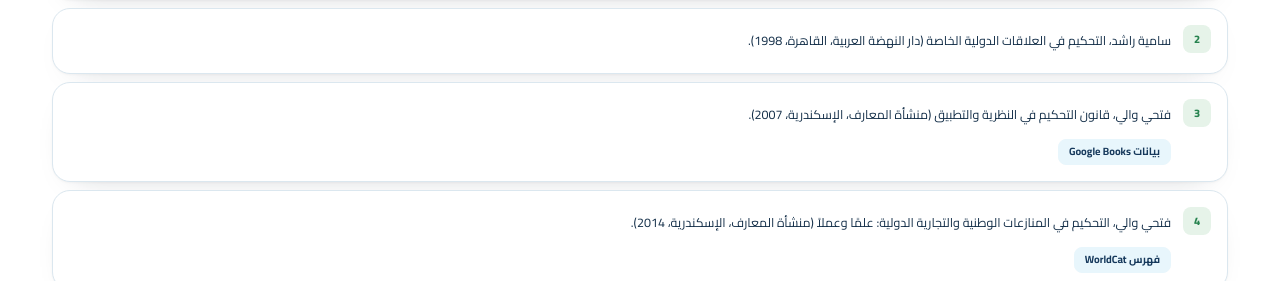
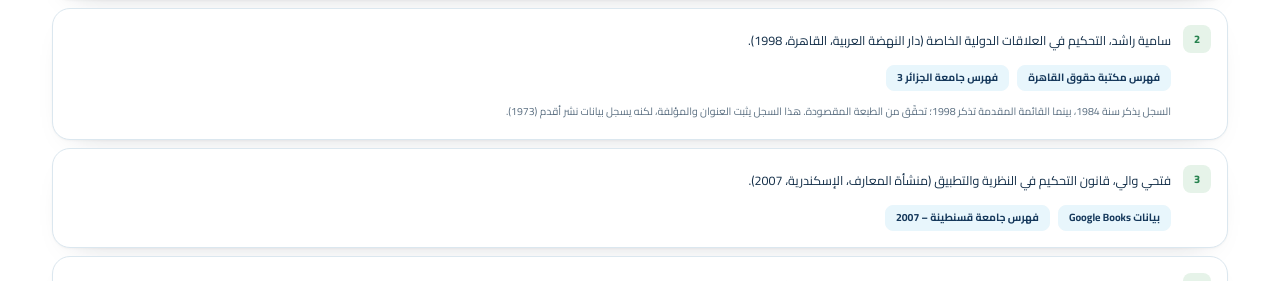
Before and after one commit to aamrabdelhay/SCCAM, a Next.js app: page /references in a window 1280 px wide. Shown: the part 477-758 px from the top of the page. Built offline with nearby package versions, Linux system fonts and the light colour scheme; no server answers; the database is empty.

Commit message:
Expand verified catalogue sources and flag edition discrepancies

```diff
--- a/src/app/references/page.tsx
+++ b/src/app/references/page.tsx
@@ -89,11 +89,32 @@ const referenceSources: Record<number, { url: string; labelAr: string; labelEn:
       "labelEn": "Google Books record"
     }
   ],
+  "2": [
+    {
+      "url": "https://fll.law.cu.edu.eg/cgi-bin/koha/opac-MARCdetail.pl?biblionumber=27989",
+      "labelAr": "فهرس مكتبة حقوق القاهرة",
+      "labelEn": "Cairo University Law Library record",
+      "noteAr": "السجل يذكر سنة 1984، بينما القائمة المقدمة تذكر 1998؛ تحقّق من الطبعة المقصودة.",
+      "noteEn": "This catalogue record lists 1984, while the supplied bibliography says 1998; verify the intended edition."
+    },
+    {
+      "url": "https://library.univ-alger3.dz/bib/36544",
+      "labelAr": "فهرس جامعة الجزائر 3",
+      "labelEn": "University of Algiers 3 catalogue",
+      "noteAr": "هذا السجل يثبت العنوان والمؤلفة، لكنه يسجل بيانات نشر أقدم (1973).",
+      "noteEn": "This record confirms the title and author but lists an earlier publication record (1973)."
+    }
+  ],
   "3": [
     {
       "url": "https://books.google.com/books?id=u-LtQwAACAAJ",
       "labelAr": "بيانات Google Books",
       "labelEn": "Google Books record"
+    },
+    {
+      "url": "https://fac.umc.edu.dz/droit/bib/pagesbib/livre.php?id_livre=8096",
+      "labelAr": "فهرس جامعة قسنطينة – 2007",
+      "labelEn": "Constantine University catalogue – 2007"
     }
   ],
   "4": [
@@ -104,6 +125,11 @@ const referenceSources: Record<number, { url: string; labelAr: string; labelEn:
     }
   ],
   "5": [
+    {
+      "url": "https://library.crcica.org/bib/3304",
+      "labelAr": "فهرس مكتبة مركز القاهرة الإقليمي للتحكيم التجاري الدولي",
+      "labelEn": "CRCICA Library catalogue"
+    },
     {
       "url": "https://pmb.univ-batna.dz/opac_bcu/index.php?id=36353&lvl=notice_display",
       "labelAr": "فهرس جامعة باتنة",
@@ -226,11 +252,32 @@ const referenceSources: Record<number, { url: string; labelAr: string; labelEn:
       "noteEn": "This record is for an expanded title and 2011 edition; verify the edition."
     }
   ],
+  "61": [
+    {
+      "url": "https://sqaps.edu.om/lms/search/standard/results/opac?searchKeyword%5B0%5D=%D9%87%D8%B4%D8%A7%D9%85+%D8%B9%D9%84%D9%8A+%D8%B5%D8%A7%D8%AF%D9%82&searchTarget%5B0%5D=TENxdWM5WCtEdFpnTkNuUlRyS0lZQT09&targetAllBranches=on",
+      "labelAr": "فهرس أكاديمية السلطان قابوس لعلوم الشرطة",
+      "labelEn": "Sultan Qaboos Academy Library catalogue",
+      "noteAr": "السجل يعرض طبعة ثانية سنة 2001، وهو قريب من بيانات المرجع الواردة في القائمة.",
+      "noteEn": "This catalogue lists a second edition from 2001, close to the supplied bibliography."
+    },
+    {
+      "url": "https://catalog.aue.ae/cgi-bin/koha/opac-detail.pl?biblionumber=25973",
+      "labelAr": "فهرس مكتبة جامعة أبوظبي – طبعة 1995",
+      "labelEn": "Abu Dhabi University catalogue – 1995 edition"
+    }
+  ],
   "62": [
     {
       "url": "https://library.cco.gov.jo/cgi-bin/koha/opac-detail.pl?biblionumber=2085",
       "labelAr": "فهرس مكتبة المحكمة الدستورية الأردنية",
-      "labelEn": "Jordan Constitutional Court Library catalogue"
+      "labelEn": "Jordan Constitutional Court Library catalogue",
+      "noteAr": "السجل يذكر نشر 2010، بينما القائمة المقدمة تذكر 2012. توجد أيضًا نسخة/طبعة مسجلة لدى المحكمة العليا الجزائرية سنة 2005؛ تحقّق من الطبعة قبل الاستشهاد.",
+      "noteEn": "The Jordanian catalogue lists 2010, while the supplied list says 2012. The Algerian Supreme Court also lists a 2005 edition; verify the edition before citing."
+    },
+    {
+      "url": "https://coursupreme.dz/book/%D8%A7%D9%84%D9%82%D8%A7%D9%86%D9%88%D9%86-%D8%A7%D9%84%D8%AF%D9%88%D9%84%D9%8A-%D8%A7%D9%84%D8%AE%D8%A7%D8%B5-%D8%AA%D9%86%D8%A7%D8%B2%D8%B9-%D8%A7%D9%84%D9%82%D9%88%D8%A7%D9%86%D9%8A%D9%86/",
+      "labelAr": "فهرس المحكمة العليا الجزائرية",
+      "labelEn": "Algerian Supreme Court Library catalogue"
     },
     {
       "url": "https://fll.law.cu.edu.eg/cgi-bin/koha/opac-detail.pl?biblionumber=38326",
```
